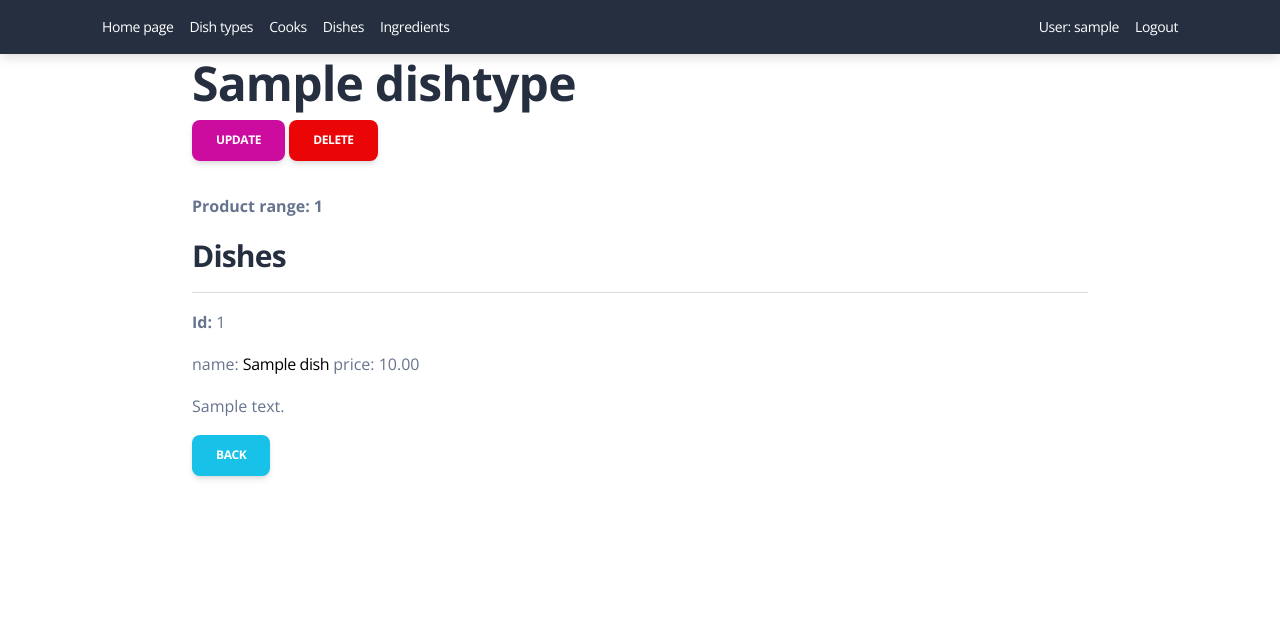
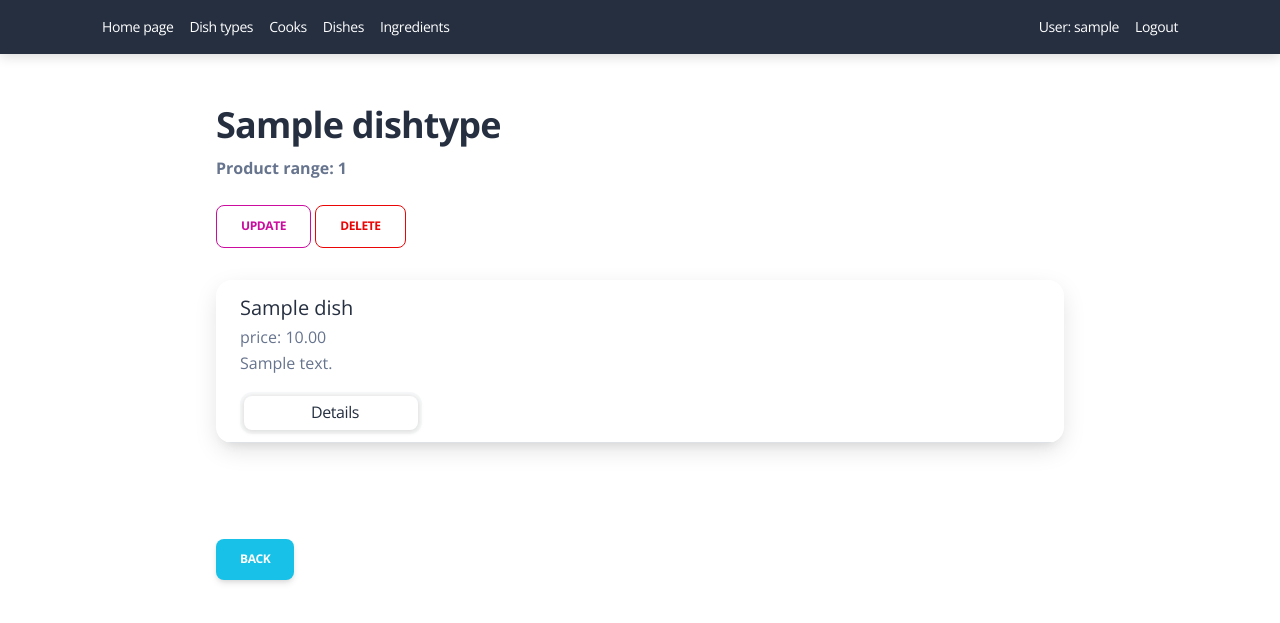
Before and after one commit to WDemidenko/restaurant_kitchen_service, a Django app: page /dishtypes/1/ in a window 1280 px wide. Shown: the top 623 px of the page. Run offline with Django 4.2, Linux system fonts and the light colour scheme; a user stored in the database is signed in; tables that the repository leaves empty hold one stand-in row (values such as "Sample post"); some libraries are stand-ins or nearby versions.

Commit message:
rework dishtype_detail html template

```diff
--- a/restaurant/settings.py
+++ b/restaurant/settings.py
@@ -38,8 +38,8 @@ INSTALLED_APPS = [
     'django.contrib.messages',
     'django.contrib.staticfiles',
     'debug_toolbar',
-    "crispy_forms",
-    "crispy_bootstrap5",
+    'crispy_forms',
+    'crispy_bootstrap5',
     'kitchen'
 ]
 
--- a/templates/kitchen/dish_list.html
+++ b/templates/kitchen/dish_list.html
@@ -3,11 +3,11 @@
 
 {% block content %}
 
-  <h1>Dishes list</h1>
-  <form action="" method="get" class="form-check-inline">
+  <h1>Dishes</h1>
+    <form action="" method="get" class="inline">
     {% csrf_token %}
     {{ search_form|crispy }}
-    <input class="btn-outline-info" type="submit" value="🔍">
+    <button class="btn btn-outline-info" type="submit"><span>search</span></button>
   </form>
   {% if dish_list %}
     <ul>
--- a/templates/kitchen/dishtype_detail.html
+++ b/templates/kitchen/dishtype_detail.html
@@ -1,25 +1,44 @@
 {% extends "base.html" %}
 
 {% block content %}
-  <h1>{{ dishtype.name }}</h1>
+  <div class="container mt-5">
+  <div class="row">
+  <div class="col-lg-12 mx-auto">
+  <div class="mb-4 w-50">
+    <h2>{{ dishtype.name }}</h2>
+  <p><strong>Product range: {{ dishes_count }}</strong></p>
+  </div>
   <p>
-    <a href="{% url 'kitchen:dish-type-update' pk=dishtype.id %}" class="btn btn-primary">Update</a>
-    <a href="{% url 'kitchen:dish-type-delete' pk=dishtype.id %}" class="btn btn-danger">Delete</a>
+    <a href="{% url 'kitchen:dish-type-update' pk=dishtype.id %}" class="btn btn-outline-primary">Update</a>
+    <a href="{% url 'kitchen:dish-type-delete' pk=dishtype.id %}" class="btn btn-outline-danger">Delete</a>
   </p>
-  <p><strong>Product range: {{ dishes_count }}</strong></p>
-
-  <div class="ml3">
-    <h3>Dishes</h3>
-
   {% for dish in dishtype.dishes.all %}
-      <hr>
-      <p class="text-muted"><strong>Id:</strong> {{ dish.id }} </p>
-      <p>
-        name: <a href="{% url 'kitchen:dish-detail' pk=dish.id %}">{{ dish.name }}</a> price: {{ dish.price }}
+  <div class="position-relative border-radius-xl overflow-hidden shadow-lg mb-7">
+    <div class="container border-bottom">
+      <div class="row justify-space-between py-2">
+        <div class="col-lg-3 me-auto">
+          <p class="lead text-dark pt-1 mb-0">{{ dish.name }}</p>
+           price: {{ dish.price }}
+        </div>
         <p>{{ dish.description }}</p>
+        <div class="col-lg-3">
+          <div class="nav-wrapper position-relative end-0">
+            <ul class="nav nav-pills nav-fill flex-row p-1" role="tablist">
+              <li class="nav-item">
+                <a class="nav-link mb-0 px-0 py-1 active" data-bs-toggle="tab" href="{% url 'kitchen:dish-detail' pk=dish.id %}" role="tab"
+                   aria-controls="preview" aria-selected="true">
+                  <i class="text-sm me-2"></i> Details
+                </a>
+              </li>
+            </ul>
+          </div>
+        </div>
+      </div>
+    </div>
+  </div>
   {% empty %}
     <p>No dishes</p>
   {% endfor %}
   <a href="{% url 'kitchen:dish-type-list' %}" class="btn btn-info">back</a>
-  </div>
+
 {% endblock %}
```
Also changed, not shown: templates/kitchen/dishtype_list.html (+13 -6 lines). Lines whose indentation alone changed are shown as unchanged.
